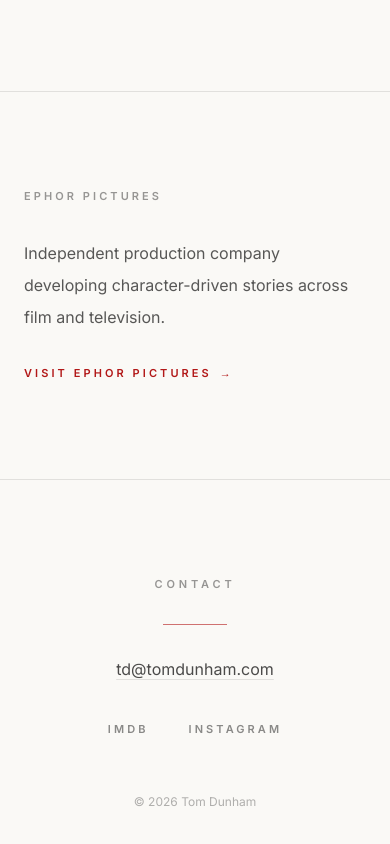
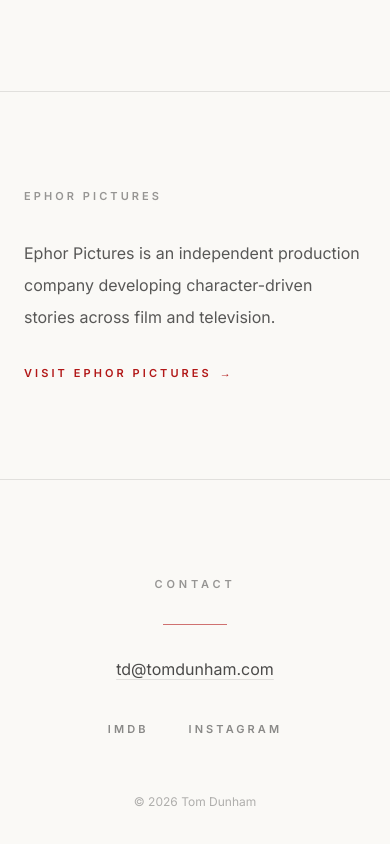
Before and after one commit to Dunham9/tomdunham-website, a Next.js app: page / in a window 390 px wide. Shown: the part 4485-5329 px from the top of the page. Built offline with nearby package versions, Linux system fonts and the light colour scheme.

Commit message:
Refine hero mobile layout

```diff
--- a/components/Ephor.tsx
+++ b/components/Ephor.tsx
@@ -10,7 +10,7 @@
         </p>
 
         <p className="text-[16px] leading-8 text-black/65">
-          Independent production company developing character-driven stories
+          Ephor Pictures is an independent production company developing character-driven stories
           across film and television.
         </p>
 
```
